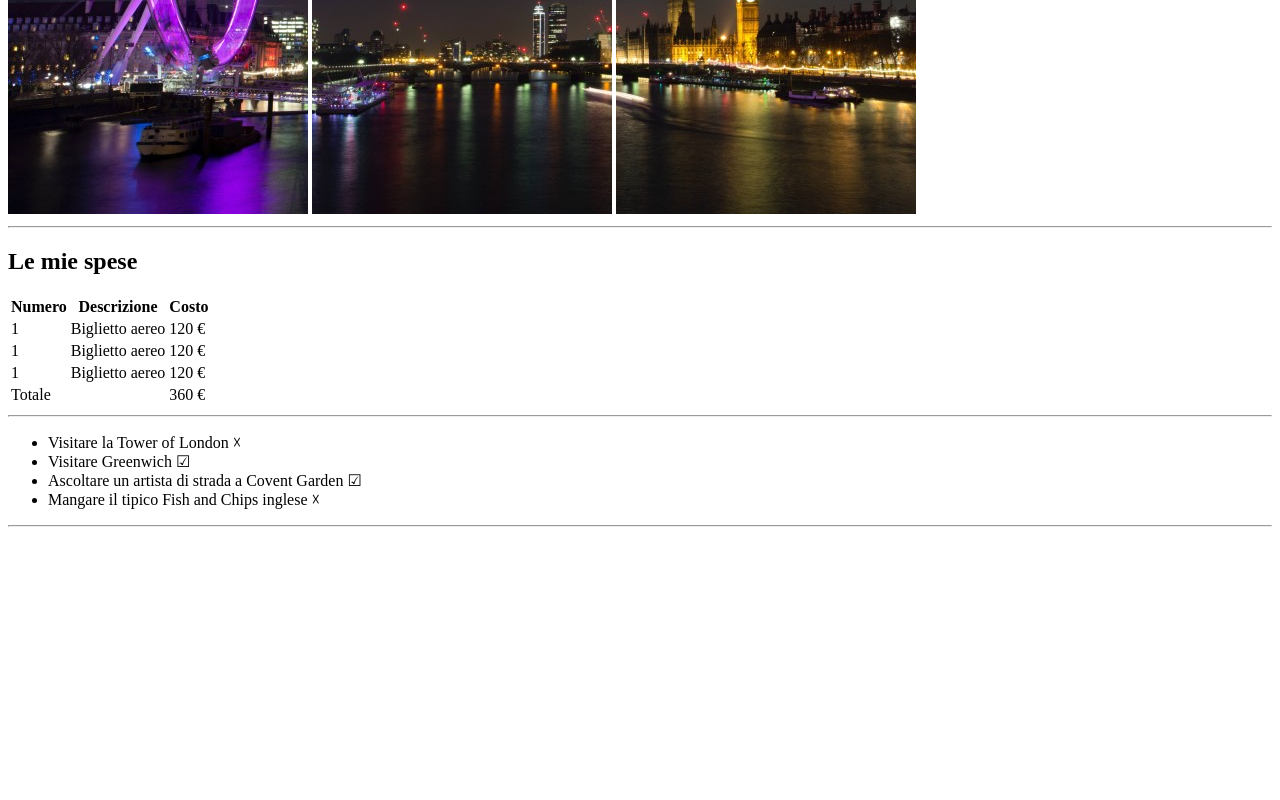
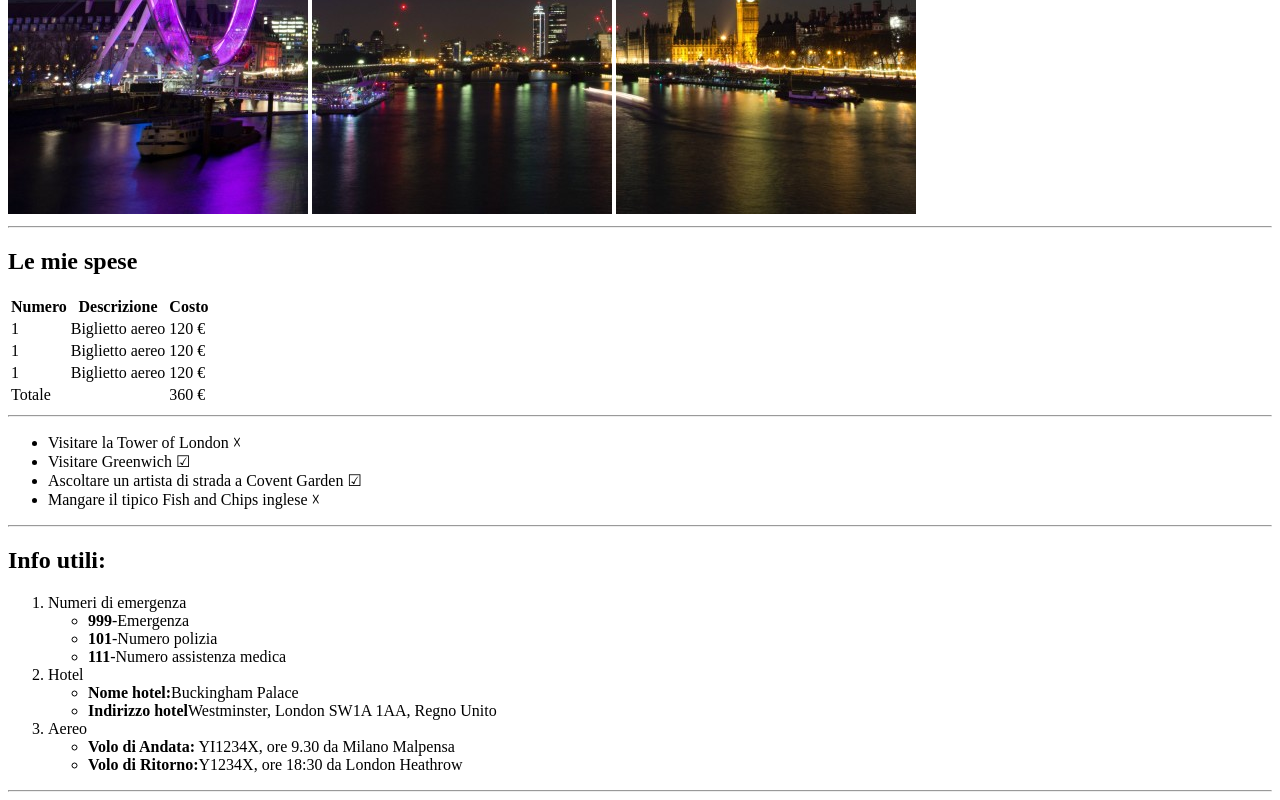
Before and after one commit to IazzettaPierluigi/html-london-trip, a plain HTML site: page index.html in a window 1280 px wide. Shown: the part 466-1266 px from the top of the page. Before the commit the page ends 1001 px from the top, so only its background shows below. Drawn offline with Linux system fonts and the light colour scheme.

Commit message:
section 3 with OL inside

```diff
--- a/index.html
+++ b/index.html
@@ -72,7 +72,33 @@
         </section>
         <!-- end of section 2 -->
 
+        <!-- start of section 3 -->
+        <section>
+            <h2>Info utili:</h2>
+            <ol>
+                <li>Numeri di emergenza</li>
+                    <ul>
+                        <li><strong>999</strong>-Emergenza</li>
+                        <li><strong>101</strong>-Numero polizia</li>
+                        <li><strong>111</strong>-Numero assistenza medica</li>
+                    </ul>
 
+                <li>Hotel</li>
+                    <ul>
+                        <li><strong>Nome hotel:</strong>Buckingham Palace</li>
+                        <li><strong>Indirizzo hotel</strong>Westminster, London SW1A 1AA, Regno Unito</li>
+                    </ul>
+
+                    <li>Aereo</li>
+                    <ul>
+                        <li><strong>Volo di Andata:</strong> YI1234X, ore 9.30 da Milano Malpensa</li>
+                        <li><strong>Volo di Ritorno:</strong>Y1234X, ore 18:30 da London Heathrow</li>
+                    </ul>
+            </ol>
+            <!-- end of Ordered list -->
+            <hr>
+        </section>
+        <!-- end of section 3 with OL inside -->
     </main>
 
 </body>
```
